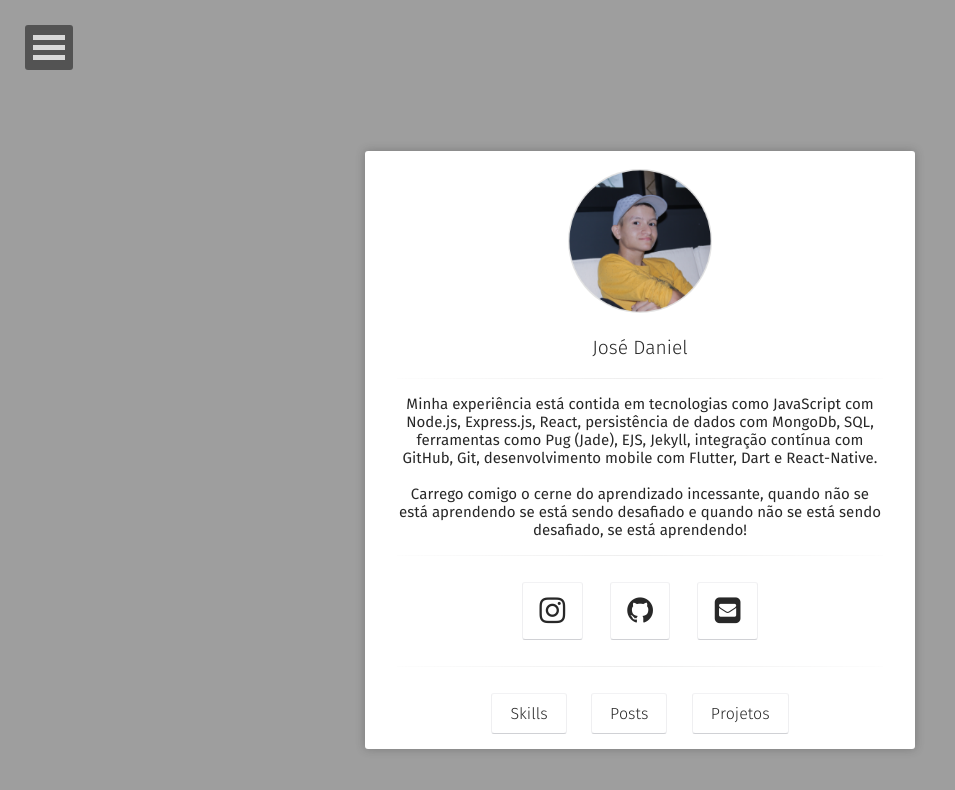
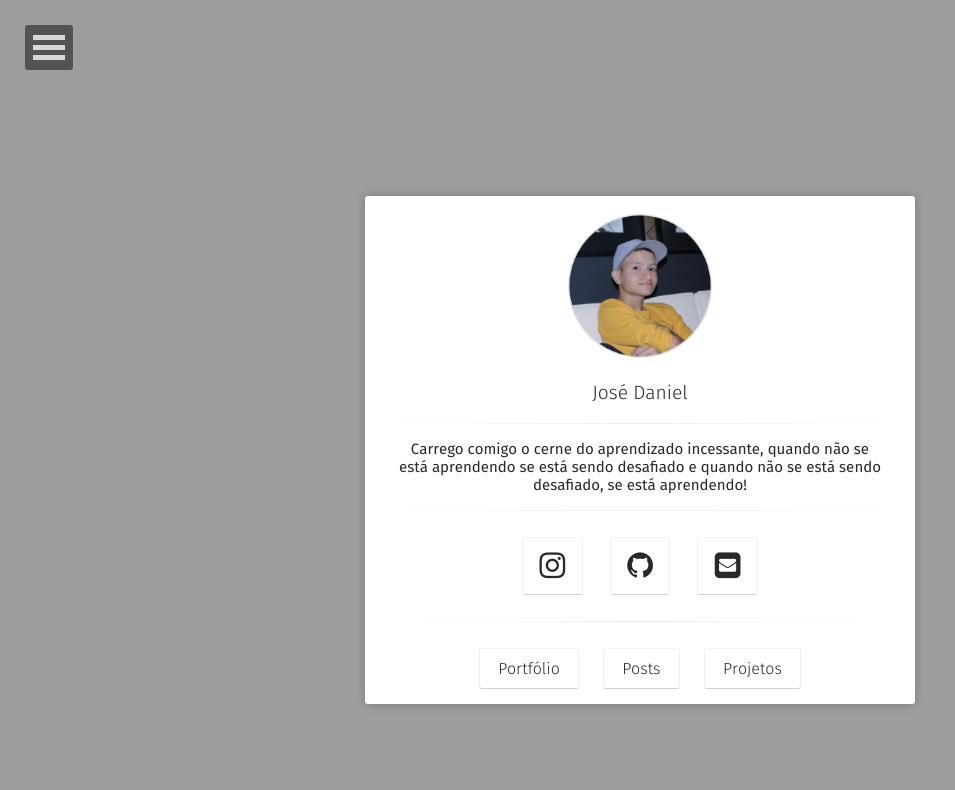
Before and after one commit to jsdaniell/jsdaniell.github.io, a Jekyll site: the page built from index.html, in a window 1280 px wide. Shown: the top 790 px of the page, without its empty margins (0-955 px from the left). Built offline with Jekyll 4.4.1, drawn with Linux system fonts in a browser that asks for light colours; some web fonts are replaced.

Commit message:
updated home-page and bio

```diff
--- a/_config.yml
+++ b/_config.yml
@@ -1,6 +1,6 @@
 # Site
 title:              'José Daniel'
-bio:                'Minha experiência está contida em tecnologias como JavaScript com Node.js, Express.js, React, persistência de dados com MongoDb, SQL, ferramentas como Pug (Jade), EJS, Jekyll, integração contínua com GitHub, Git, desenvolvimento mobile com Flutter, Dart e React-Native. <br><br> Carrego comigo o cerne do aprendizado incessante, quando não se está aprendendo se está sendo desafiado e quando não se está sendo desafiado, se está aprendendo!'
+bio:                'Carrego comigo o cerne do aprendizado incessante, quando não se está aprendendo se está sendo desafiado e quando não se está sendo desafiado, se está aprendendo!'
 description:        "Aqui demonstro alguns de meus projetos e habilidades desenvolvidas ao longo da minha jornada como programador!"
 reading_time:       true
 words_per_minute:   200
--- a/_layouts/home.html
+++ b/_layouts/home.html
@@ -33,7 +33,7 @@ layout: compress
                   <hr class="hr-line">
                   <h3 class="title">
                          <a class="btn zoombtn" href="{{ site.url }}/about">
-                         Skills
+                         Portfólio
                          </a>
                          <a class="btn zoombtn" href="{{ site.url }}/posts">
                          Posts
```
Also changed, not shown: about/index.md (+4 -2 lines).
